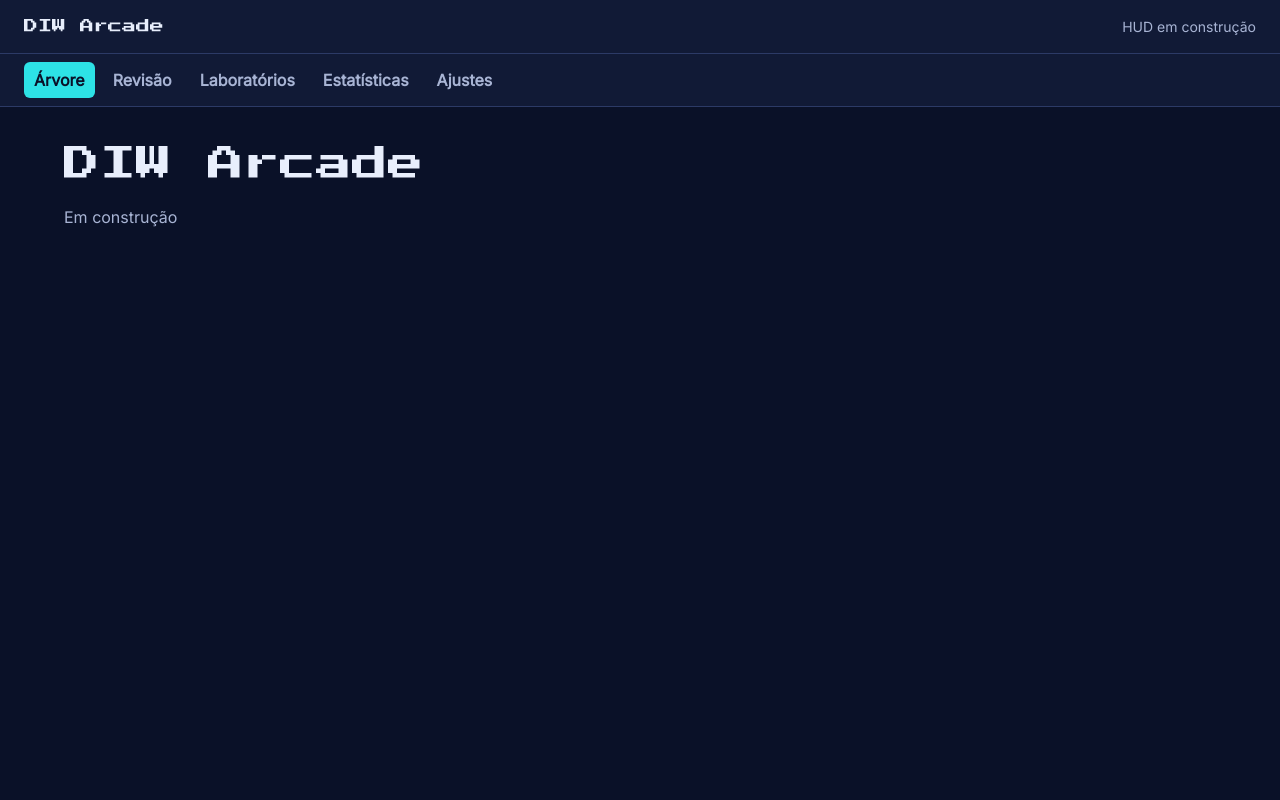
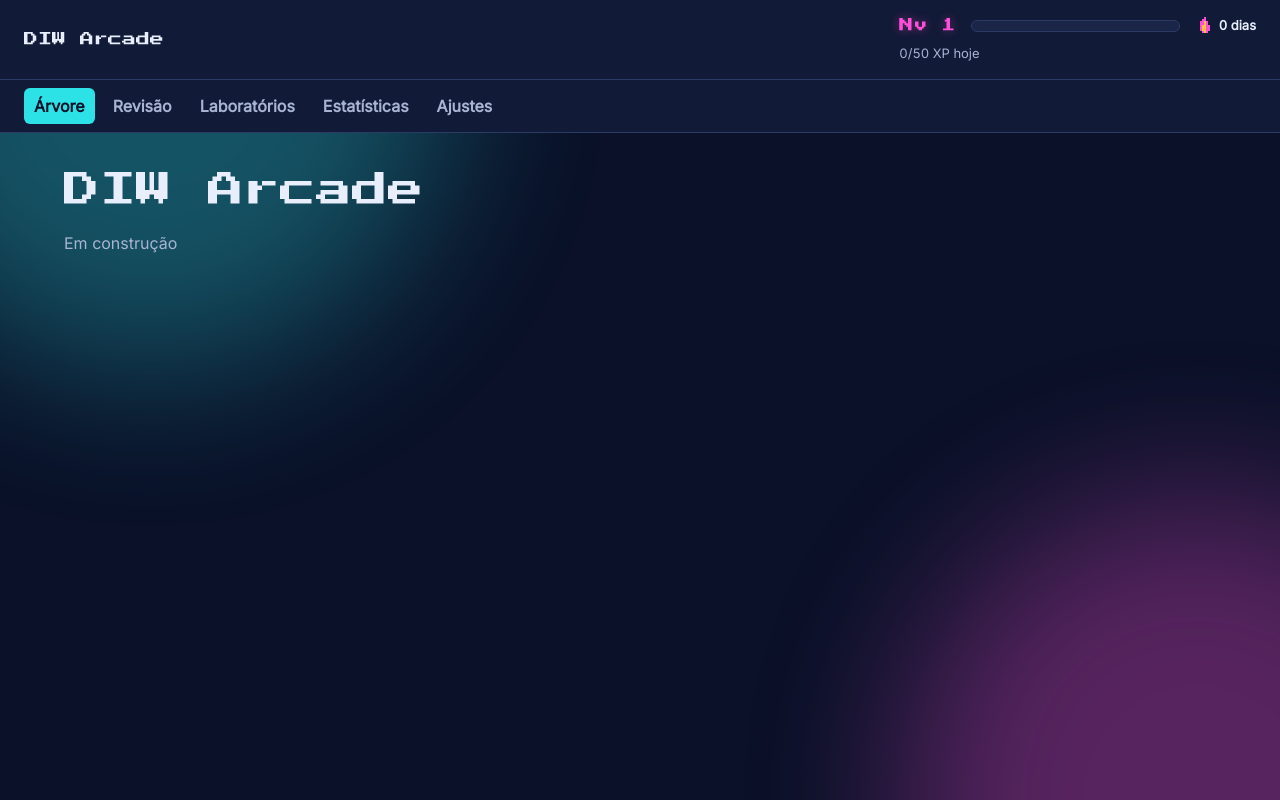
Before and after one commit to fernandoleitepagani/diw-arcade, a React (Vite) app: page / in a window 1280 px wide. Built offline with nearby package versions, Linux system fonts and the light colour scheme; what ts-fsrs would draw is missing.

Commit message:
feat(hud): show player status and mount layout effects

```diff
--- a/src/app/Layout.css
+++ b/src/app/Layout.css
@@ -90,11 +90,6 @@
   outline: none;
 }
 
-.hud {
-  color: var(--text-muted);
-  font-size: 0.875rem;
-}
-
 .page {
   display: grid;
   gap: 1rem;
--- a/src/app/Layout.tsx
+++ b/src/app/Layout.tsx
@@ -1,5 +1,7 @@
 import { useEffect, useRef } from 'react';
 import { NavLink, Outlet, useLocation } from 'react-router';
+import { Aurora } from '../components/effects/Aurora/Aurora';
+import { ClickSpark } from '../components/effects/ClickSpark/ClickSpark';
 import { Hud } from '../features/hud/Hud';
 import './Layout.css';
 
@@ -20,6 +22,8 @@ export function Layout() {
   }, [pathname]);
 
   return (
+    <ClickSpark>
+      <Aurora />
       <div className="layout">
         <a className="layout__skip" href="#conteudo">
           Pular para o conteúdo
@@ -44,5 +48,6 @@ export function Layout() {
           <Outlet />
         </main>
       </div>
+    </ClickSpark>
   );
 }
--- /dev/null
+++ b/src/features/hud/Hud.css
@@ -0,0 +1,68 @@
+.hud {
+  display: flex;
+  flex-wrap: wrap;
+  align-items: center;
+  gap: 0.5rem 1rem;
+  color: var(--text-muted);
+  font-size: 0.8125rem;
+  font-variant-numeric: tabular-nums;
+}
+
+.hud__level {
+  color: var(--reward);
+  font-family: var(--font-display), monospace;
+  font-size: 0.875rem;
+  line-height: 1.4;
+  white-space: nowrap;
+  text-shadow: 0 0 10px rgb(255 79 216 / 0.45);
+}
+
+.hud__xp {
+  flex: 1 1 8rem;
+  min-width: 7rem;
+  max-width: 14rem;
+}
+
+.hud__streak {
+  display: inline-flex;
+  align-items: center;
+  gap: 0.35rem;
+  color: var(--text);
+  font-weight: 600;
+  white-space: nowrap;
+}
+
+.hud__flame {
+  width: 1.1rem;
+  height: 1.1rem;
+  flex: none;
+  color: var(--reward);
+}
+
+.hud__today {
+  display: inline-flex;
+  align-items: center;
+  gap: 0.25rem;
+  white-space: nowrap;
+}
+
+.hud__today--met {
+  color: var(--success);
+  font-weight: 700;
+}
+
+.hud__today-check {
+  font-size: 0.75rem;
+}
+
+@media (max-width: 640px) {
+  .hud {
+    width: 100%;
+  }
+
+  .hud__xp {
+    flex-basis: 100%;
+    max-width: none;
+    order: 4;
+  }
+}
--- a/src/features/hud/Hud.tsx
+++ b/src/features/hud/Hud.tsx
@@ -1,7 +1,105 @@
-export function Hud() {
+import { Component, type ReactNode } from 'react';
+import { useProgress } from '../../app/ProgressProvider';
+import { ProgressBar } from '../../components/ui';
+import {
+  getLevelProgress,
+  getStreak,
+  getTodayXp,
+} from '../../lib/progress/selectors';
+import './Hud.css';
+
+function FlameIcon() {
+  return (
+    <svg
+      className="hud__flame"
+      viewBox="0 0 9 9"
+      aria-hidden="true"
+      focusable="false"
+      shapeRendering="crispEdges"
+    >
+      <g fill="currentColor">
+        <rect x="4" y="0" width="1" height="1" />
+        <rect x="3" y="1" width="2" height="2" />
+        <rect x="2" y="2" width="1" height="4" />
+        <rect x="5" y="2" width="1" height="1" />
+        <rect x="3" y="3" width="3" height="4" />
+        <rect x="6" y="4" width="1" height="3" />
+        <rect x="2" y="6" width="5" height="1" />
+        <rect x="3" y="7" width="3" height="1" />
+      </g>
+      <g fill="var(--xp)">
+        <rect x="4" y="2" width="1" height="2" />
+        <rect x="3" y="4" width="2" height="3" />
+        <rect x="4" y="7" width="1" height="1" />
+      </g>
+    </svg>
+  );
+}
+
+function HudContent() {
+  const { save, now } = useProgress();
+  const level = getLevelProgress(save);
+  const streak = getStreak(save, now);
+  const todayXp = getTodayXp(save, now);
+  const goal = save.settings.dailyGoal;
+  const goalMet = todayXp >= goal;
+
   return (
     <aside className="hud" aria-label="Status do jogador">
-      <span className="hud__placeholder">HUD em construção</span>
+      <span className="hud__level">Nv {level.level}</span>
+
+      <div className="hud__xp">
+        <ProgressBar
+          value={level.xpInLevel}
+          max={level.xpForNextLevel}
+          label="XP para o próximo nível"
+          tone="xp"
+        />
+      </div>
+
+      <span className="hud__streak">
+        <FlameIcon />
+        <span>{streak === 1 ? '1 dia' : `${streak} dias`}</span>
+      </span>
+
+      <span
+        className={goalMet ? 'hud__today hud__today--met' : 'hud__today'}
+        data-met={goalMet ? 'true' : 'false'}
+      >
+        <span className="hud__today-value">
+          {todayXp}/{goal} XP hoje
+        </span>
+        {goalMet ? (
+          <span className="hud__today-check" aria-hidden="true">
+            ✓
+          </span>
+        ) : null}
+      </span>
     </aside>
   );
 }
+
+/**
+ * The HUD is decorative chrome around the routed pages. If it is ever mounted
+ * without the progress provider (as the shell routes test does), it simply
+ * stays hidden instead of taking the whole app down.
+ */
+class HudBoundary extends Component<{ children: ReactNode }, { failed: boolean }> {
+  state = { failed: false };
+
+  static getDerivedStateFromError() {
+    return { failed: true };
+  }
+
+  render() {
+    return this.state.failed ? null : this.props.children;
+  }
+}
+
+export function Hud() {
+  return (
+    <HudBoundary>
+      <HudContent />
+    </HudBoundary>
+  );
+}
```
Also changed, not shown: 1 other file (tests, documents, lock files or other folders). Lines whose indentation alone changed are shown as unchanged.
